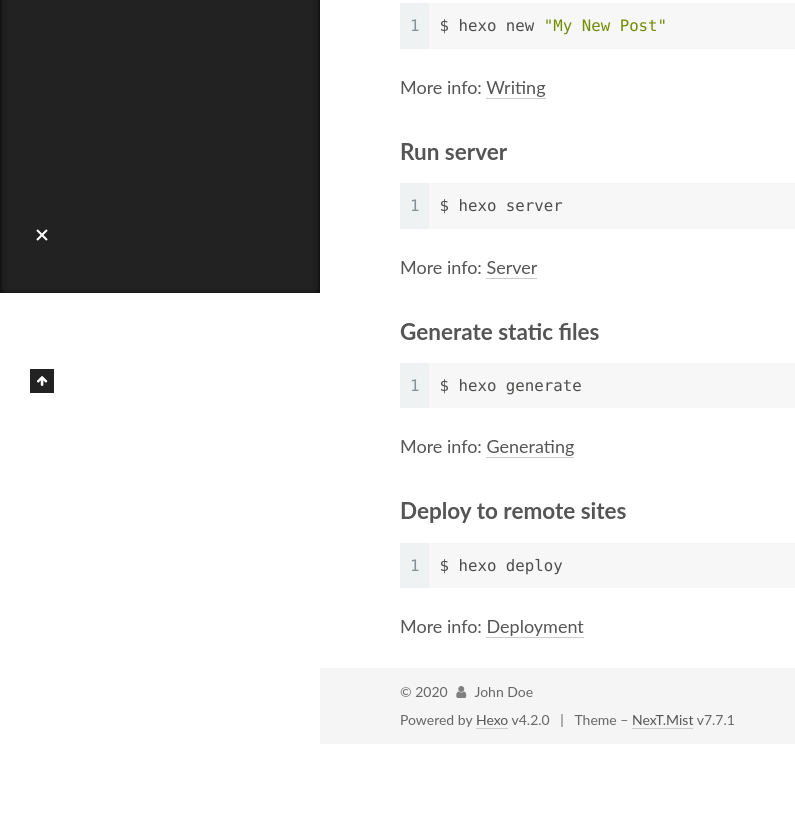
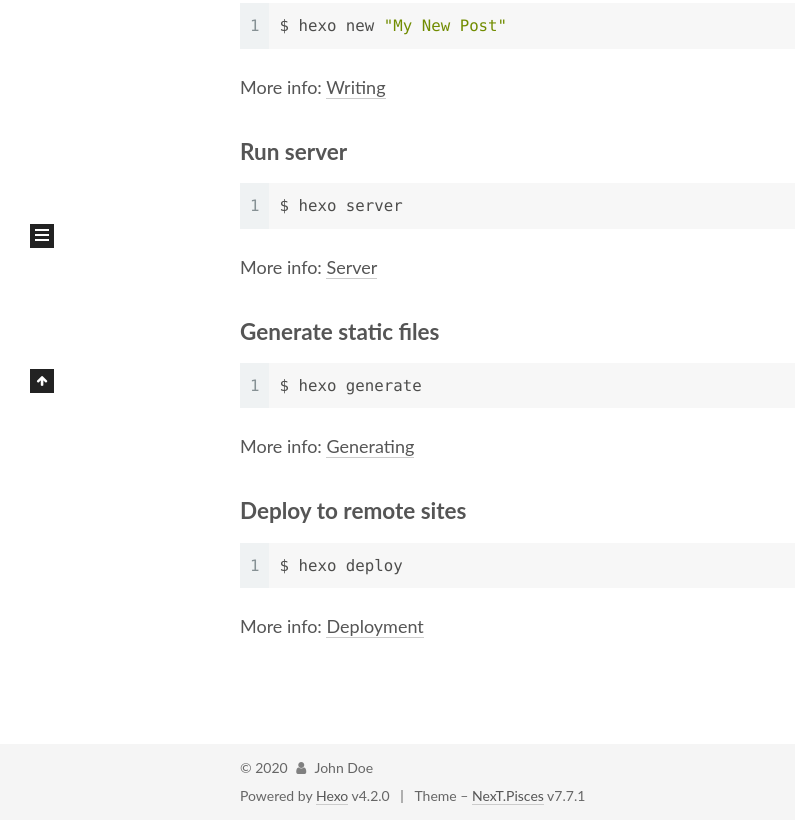
Before and after one commit to Gift-Humble/gift-humble.github.io, a plain HTML site: page 2020/02/19/hello-world/index.html in a window 1280 px wide. Shown: the part 507-1327 px from the top of the page, without its empty margins (0-795 px from the left). Before the commit the page ends 1251 px from the top, so only its background shows below. Drawn offline with Linux system fonts and the light colour scheme.

Commit message:
Site updated: 2020-02-19 22:55:27

```diff
--- a/2020/02/19/hello-world/index.html
+++ b/2020/02/19/hello-world/index.html
@@ -17,7 +17,7 @@
 
 <script id="hexo-configurations">
     var NexT = window.NexT || {};
-    var CONFIG = {"hostname":"172.18.94.68","root":"/","scheme":"Mist","version":"7.7.1","exturl":false,"sidebar":{"position":"left","display":"post","padding":18,"offset":12,"onmobile":false},"copycode":{"enable":false,"show_result":false,"style":null},"back2top":{"enable":true,"sidebar":false,"scrollpercent":false},"bookmark":{"enable":false,"color":"#222","save":"auto"},"fancybox":false,"mediumzoom":false,"lazyload":false,"pangu":false,"comments":{"style":"tabs","active":null,"storage":true,"lazyload":false,"nav":null},"algolia":{"hits":{"per_page":10},"labels":{"input_placeholder":"Search for Posts","hits_empty":"We didn't find any results for the search: ${query}","hits_stats":"${hits} results found in ${time} ms"}},"localsearch":{"enable":false,"trigger":"auto","top_n_per_article":1,"unescape":false,"preload":false},"motion":{"enable":true,"async":false,"transition":{"post_block":"fadeIn","post_header":"slideDownIn","post_body":"slideDownIn","coll_header":"slideLeftIn","sidebar":"slideUpIn"}}};
+    var CONFIG = {"hostname":"172.18.94.68","root":"/","scheme":"Pisces","version":"7.7.1","exturl":false,"sidebar":{"position":"left","display":"post","padding":18,"offset":12,"onmobile":false},"copycode":{"enable":false,"show_result":false,"style":null},"back2top":{"enable":true,"sidebar":false,"scrollpercent":false},"bookmark":{"enable":false,"color":"#222","save":"auto"},"fancybox":false,"mediumzoom":false,"lazyload":false,"pangu":false,"comments":{"style":"tabs","active":null,"storage":true,"lazyload":false,"nav":null},"algolia":{"hits":{"per_page":10},"labels":{"input_placeholder":"Search for Posts","hits_empty":"We didn't find any results for the search: ${query}","hits_stats":"${hits} results found in ${time} ms"}},"localsearch":{"enable":false,"trigger":"auto","top_n_per_article":1,"unescape":false,"preload":false},"motion":{"enable":true,"async":false,"transition":{"post_block":"fadeIn","post_header":"slideDownIn","post_body":"slideDownIn","coll_header":"slideLeftIn","sidebar":"slideUpIn"}}};
   </script>
 
   <meta name="description" content="Welcome to Hexo! This is your very first post. Check documentation for more info. If you get any problems when using Hexo, you can find the answer in troubleshooting or you can ask me on GitHub. Quick">
@@ -325,7 +325,7 @@
   <div class="powered-by">Powered by <a href="https://hexo.io/" class="theme-link" rel="noopener" target="_blank">Hexo</a> v4.2.0
   </div>
   <span class="post-meta-divider">|</span>
-  <div class="theme-info">Theme – <a href="https://mist.theme-next.org/" class="theme-link" rel="noopener" target="_blank">NexT.Mist</a> v7.7.1
+  <div class="theme-info">Theme – <a href="https://pisces.theme-next.org/" class="theme-link" rel="noopener" target="_blank">NexT.Pisces</a> v7.7.1
   </div>
 
 
@@ -351,7 +351,7 @@
 <script src="/js/motion.js"></script>
 
 
-<script src="/js/schemes/muse.js"></script>
+<script src="/js/schemes/pisces.js"></script>
 
 
 <script src="/js/next-boot.js"></script>
```
Also changed, not shown: archives/2020/02/index.html (+3 -3 lines), archives/2020/index.html (+3 -3 lines), archives/index.html (+3 -3 lines), categories/index.html (+3 -3 lines), index.html (+3 -3 lines), tags/index.html (+3 -3 lines).
